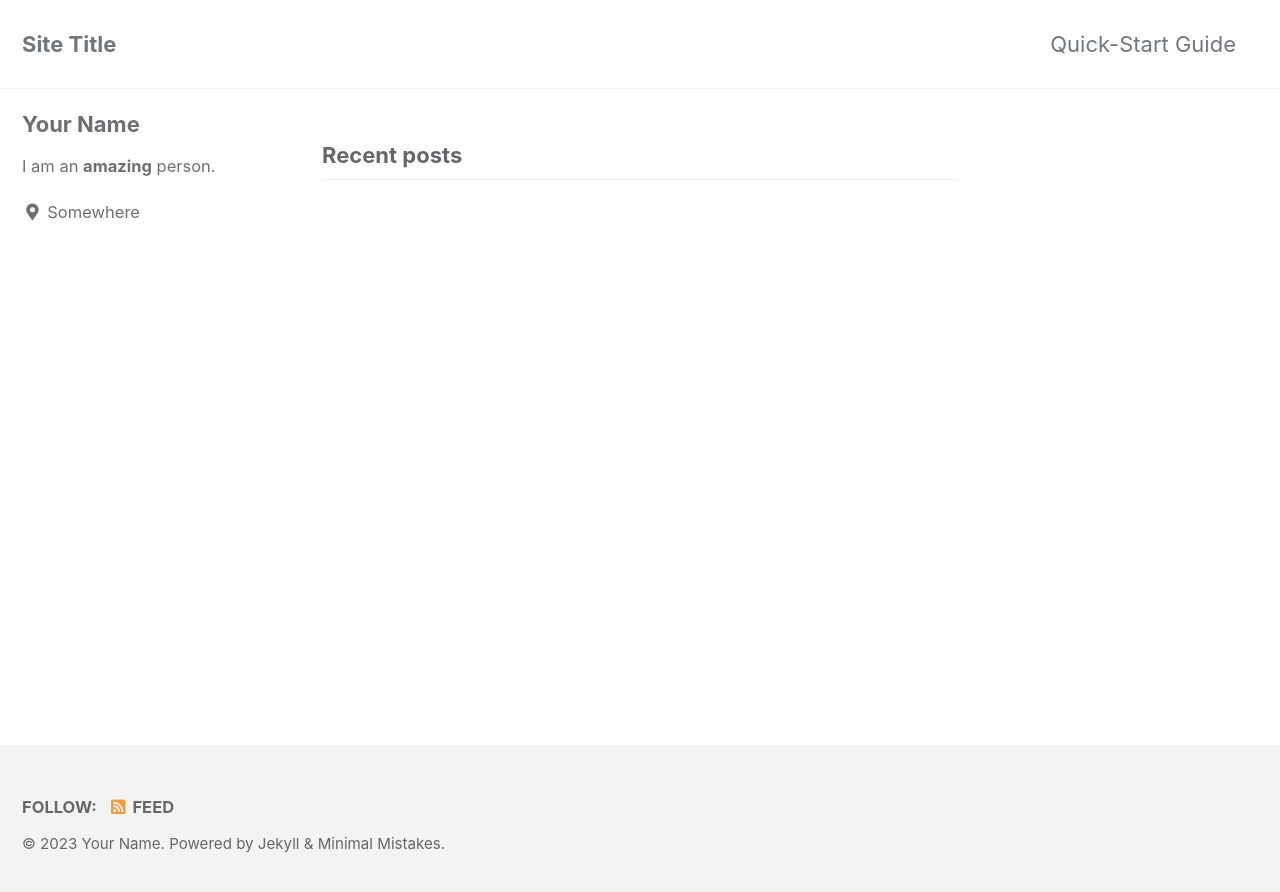
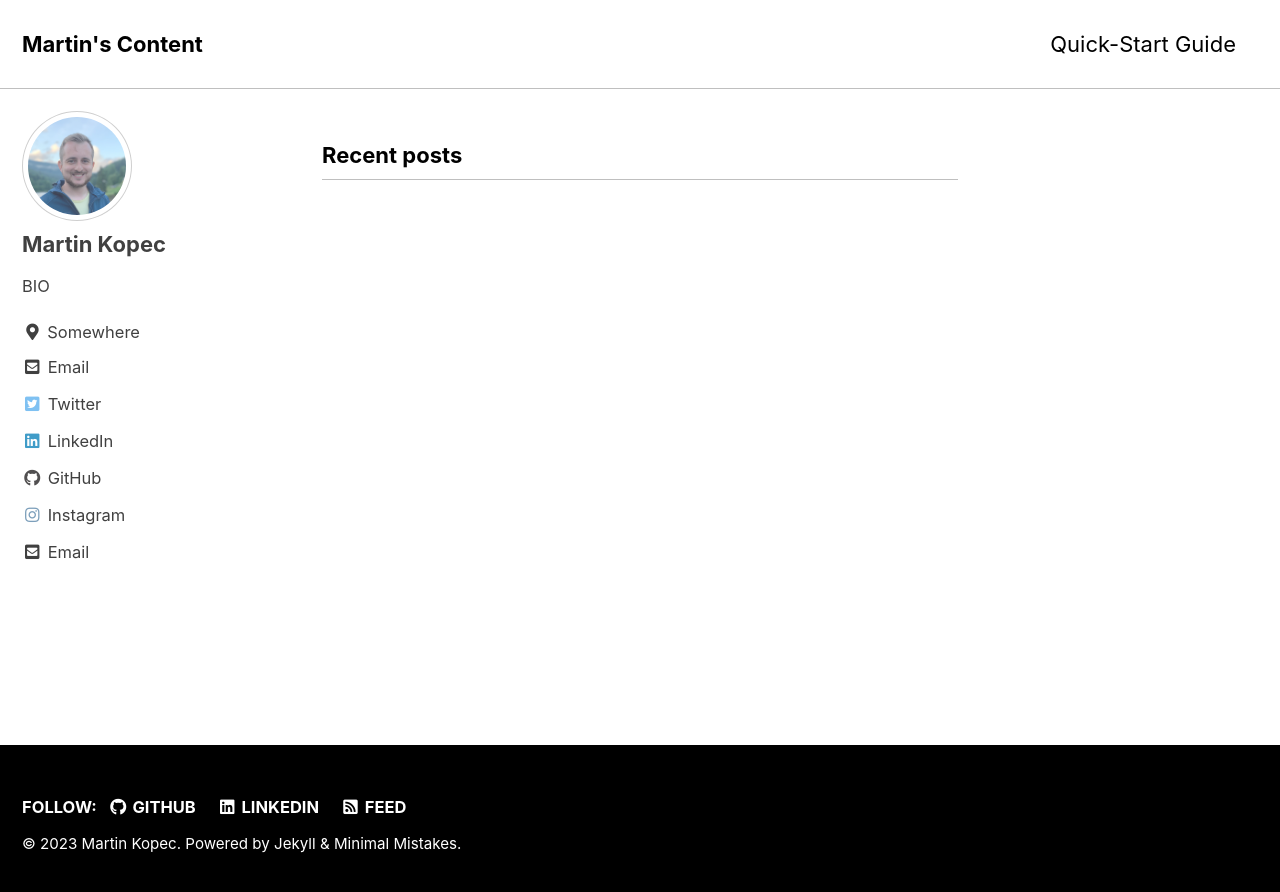
Before and after one commit to kopecmartin/kopecmartin.github.io, a Jekyll site: the page built from index.html, in a window 1280 px wide. Shown: the top 892 px of the page. Built offline with Jekyll 4.4.1, drawn with Linux system fonts in a browser that asks for light colours; cached includes are drawn as plain includes; the list of posts is cut into pages by our own code.

Commit message:
Add info and profile pic

```diff
--- a/_config.yml
+++ b/_config.yml
@@ -12,18 +12,18 @@
 
 # theme                  : "minimal-mistakes-jekyll"
 # remote_theme           : "mmistakes/minimal-mistakes"
-minimal_mistakes_skin    : "default" # "air", "aqua", "contrast", "dark", "dirt", "neon", "mint", "plum", "sunrise"
+minimal_mistakes_skin    : "contrast" # "air", "aqua", "contrast", "dark", "dirt", "neon", "mint", "plum", "sunrise"
 
 # Site Settings
 locale                   : "en-US"
-title                    : "Site Title"
+title                    : "Martin's Content"
 title_separator          : "-"
 subtitle                 : # site tagline that appears below site title in masthead
-name                     : "Your Name"
-description              : "An amazing website."
-url                      : # the base hostname & protocol for your site e.g. "https://mmistakes.github.io"
+name                     : "Martin Kopec"
+description              : "Martin's personal website."
+url                      : "https://kopecmartin.github.io"
 baseurl                  : # the subpath of your site, e.g. "/blog"
-repository               : # GitHub username/repo-name e.g. "mmistakes/minimal-mistakes"
+repository               : "kopecmartin/kopecmartin.github.io" # GitHub username/repo-name e.g. "mmistakes/minimal-mistakes"
 teaser                   : # path of fallback teaser image, e.g. "/assets/images/500x300.png"
 logo                     : # path of logo image to display in the masthead, e.g. "/assets/images/88x88.png"
 masthead_title           : # overrides the website title displayed in the masthead, use " " for no title
@@ -104,30 +104,30 @@ analytics:
 
 # Site Author
 author:
-  name             : "Your Name"
-  avatar           : # path of avatar image, e.g. "/assets/images/bio-photo.jpg"
-  bio              : "I am an **amazing** person."
+  name             : "Martin Kopec"
+  avatar           : "/assets/images/bio-photo.jpg"
+  bio              : "BIO"
   location         : "Somewhere"
-  email            :
+  email            : "mkopec@redhat.com"
   links:
     - label: "Email"
       icon: "fas fa-fw fa-envelope-square"
-      # url: "mailto:your.name@email.com"
+      url: "mailto:mkopec@redhat.com"
     - label: "Website"
       icon: "fas fa-fw fa-link"
       # url: "https://your-website.com"
     - label: "Twitter"
       icon: "fab fa-fw fa-twitter-square"
-      # url: "https://twitter.com/"
-    - label: "Facebook"
-      icon: "fab fa-fw fa-facebook-square"
-      # url: "https://facebook.com/"
+      url: "https://twitter.com/kopec_martin"
+    - label: "LinkedIn"
+      icon: "fab fa-fw fa-linkedin"
+      url: "https://www.linkedin.com/in/martin-kopec-07b29096/"
     - label: "GitHub"
       icon: "fab fa-fw fa-github"
-      # url: "https://github.com/"
+      url: "https://github.com/kopecmartin"
     - label: "Instagram"
       icon: "fab fa-fw fa-instagram"
-      # url: "https://instagram.com/"
+      url: "https://instagram.com/kopec_martin"
 
 # Site Footer
 footer:
@@ -138,9 +138,6 @@ footer:
     - label: "Facebook"
       icon: "fab fa-fw fa-facebook-square"
       # url:
-    - label: "GitHub"
-      icon: "fab fa-fw fa-github"
-      # url:
     - label: "GitLab"
       icon: "fab fa-fw fa-gitlab"
       # url:
@@ -150,6 +147,12 @@ footer:
     - label: "Instagram"
       icon: "fab fa-fw fa-instagram"
       # url:
+    - label: "GitHub"
+      icon: "fab fa-fw fa-github"
+      url: "https://github.com/kopecmartin"
+    - label: "LinkedIn"
+      icon: "fab fa-fw fa-linkedin"
+      url: "https://www.linkedin.com/in/martin-kopec-07b29096/"
 
 
 # Reading Files
```
Also changed, not shown: assets/images/bio-photo.jpg (added).
